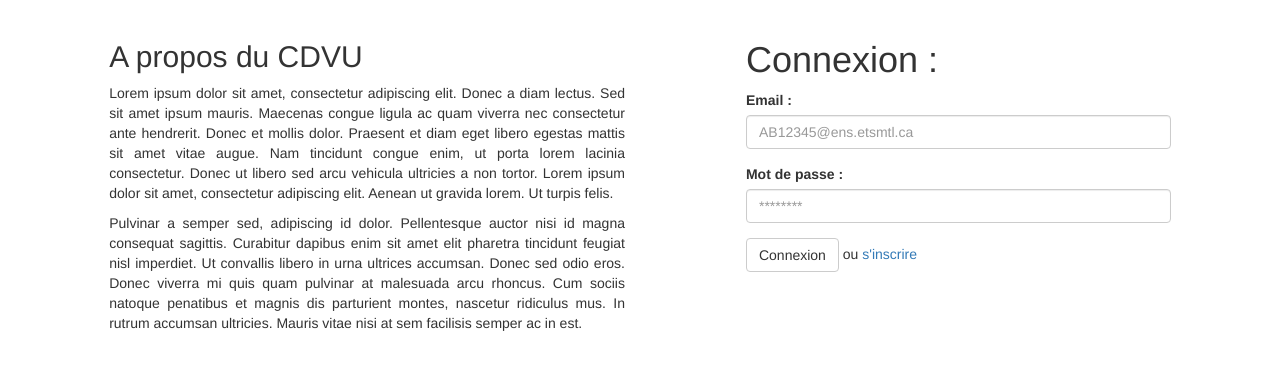
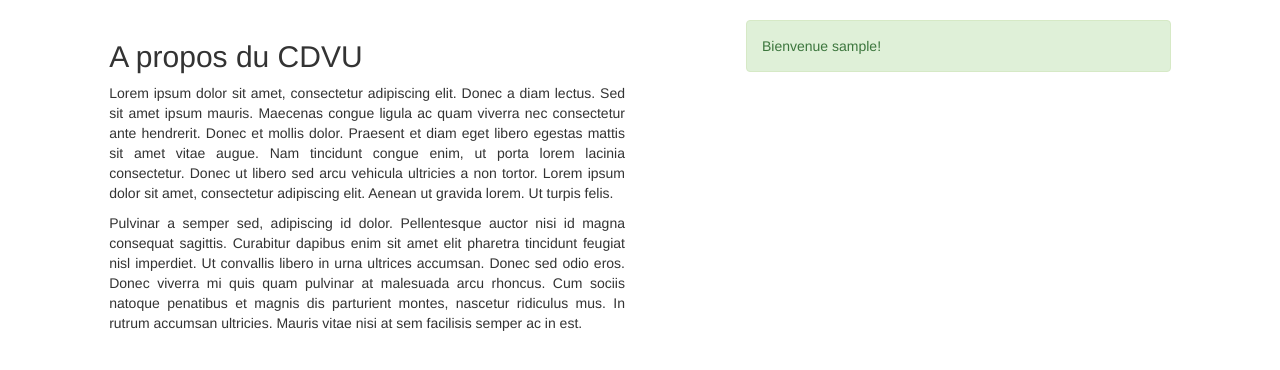
Before and after one commit to CDVU/plateforme-de-vote-budgetaire, a Django app: page / in a window 1280 px wide. Shown: the part 52-422 px from the top of the page. Run offline with Django 3.2, Linux system fonts and the light colour scheme; the visitor is signed in with stand-in values (Sample User, id 1); some libraries are stand-ins or nearby versions.

Commit message:
add login and logout functionnality

```diff
--- a/plateforme_budgetaire/pages/templates/pages/home.html
+++ b/plateforme_budgetaire/pages/templates/registration/login.html
@@ -1,6 +1,8 @@
 {% extends "landing_base.html" %}
 <!-- Load internationalisation utils-->
 {% load i18n %}
+{% load bootstrap3 %}
+
 {% block title %}CDVU | Home{% endblock %}
 
 {% block content %}
@@ -11,21 +13,16 @@
             <p class="text-justify">Pulvinar a semper sed, adipiscing id dolor. Pellentesque auctor nisi id magna consequat sagittis. Curabitur dapibus enim sit amet elit pharetra tincidunt feugiat nisl imperdiet. Ut convallis libero in urna ultrices accumsan. Donec sed odio eros. Donec viverra mi quis quam pulvinar at malesuada arcu rhoncus. Cum sociis natoque penatibus et magnis dis parturient montes, nascetur ridiculus mus. In rutrum accumsan ultricies. Mauris vitae nisi at sem facilisis semper ac in est.</p>
         </div>
         <div class="col-sm-5 col-sm-offset-1">
+            {% if not user.username %}
             <h1>Connexion : </h1>
-
-            <form method="post" action="#">{% csrf_token%}
-                <div class="form-group">
-                    <label for="email">Email : </label>
-                    <input class="form-control" id="email" type="text" placeholder="AB12345@ens.etsmtl.ca">
-                </div>
-
-                <div class="form-group">
-                    <label for="password">Mot de passe : </label>
-                    <input class="form-control" id="password" type="text" placeholder="********">
-                </div>
+            <form method="post" action='{% url "pages:home" %}'>{% csrf_token%}
+                {% bootstrap_form form %}
 
                 <button type="submit" class="btn btn-default">Connexion</button> ou <a href="{% url 'pages:register'%}">s'inscrire</a>
             </form>
+            {% else %}
+            <p class="alert alert-success">Bienvenue {{user.username}}!</p>
+            {% endif %}
         </div>
     </div>
 {% endblock %}
--- a/plateforme_budgetaire/pages/urls.py
+++ b/plateforme_budgetaire/pages/urls.py
@@ -3,8 +3,9 @@ from pages import views
 
 urlpatterns = patterns(
     '',
-    url(r'^$', views.home, name='home'),
+    url(r'^$', 'django.contrib.auth.views.login', name='home'),
     url(r'^contact$', views.contact, name='contact'),
     url(r'^mission', views.mission, name='mission'),
     url(r'^register$', views.Register.as_view(), name='register'),
+    url(r'^logout$', views.logout_view, name='logout'),
 )
--- a/plateforme_budgetaire/pages/views.py
+++ b/plateforme_budgetaire/pages/views.py
@@ -7,12 +7,13 @@ from django.core.mail import EmailMessage
 from django.core.urlresolvers import reverse_lazy
 from pages.forms import RegisterForm
 import random
-
+from django.contrib.auth import logout
 from django.conf import settings
+from django.http import HttpResponseRedirect
 
 
 def home(request):
-    return render(request, 'pages/home.html')
+    return render(request, 'registration/login.html')
 
 
 def contact(request):
@@ -21,6 +22,12 @@ def contact(request):
 
 def mission(request):
     return render(request, 'pages/mission.html')
+
+
+def logout_view(request):
+    logout(request)
+    # Redirect to a success page.
+    return HttpResponseRedirect("/")
 
 
 class Register(CreateView):
--- a/plateforme_budgetaire/plateforme_budgetaire/settings.py
+++ b/plateforme_budgetaire/plateforme_budgetaire/settings.py
@@ -14,6 +14,7 @@ https://docs.djangoproject.com/en/1.8/ref/settings/
 
 # Build paths inside the project like this: os.path.join(BASE_DIR, ...)
 import os
+from django.core.urlresolvers import reverse_lazy
 
 BASE_DIR = os.path.dirname(os.path.dirname(os.path.abspath(__file__)))
 
@@ -114,6 +115,8 @@ USE_TZ = True
 
 APPEND_SLASH = True
 
+LOGIN_REDIRECT_URL = reverse_lazy('pages:home')
+
 # Static files (CSS, JavaScript, Images)
 # https://docs.djangoproject.com/en/1.8/howto/static-files/
 STATIC_ROOT = os.path.join(BASE_DIR, 'static')
--- a/plateforme_budgetaire/plateforme_budgetaire/templates/landing_base.html
+++ b/plateforme_budgetaire/plateforme_budgetaire/templates/landing_base.html
@@ -38,7 +38,7 @@
 
                     <ul class="nav navbar-nav navbar-right">
                         {% if user.username %}
-                            <li><a href="#">Logout</a></li>
+                            <li><a href="{% url 'pages:logout'%}">Logout</a></li>
                         {% endif %}
                     </ul>
                 </div><!-- /.navbar-collapse -->
```
